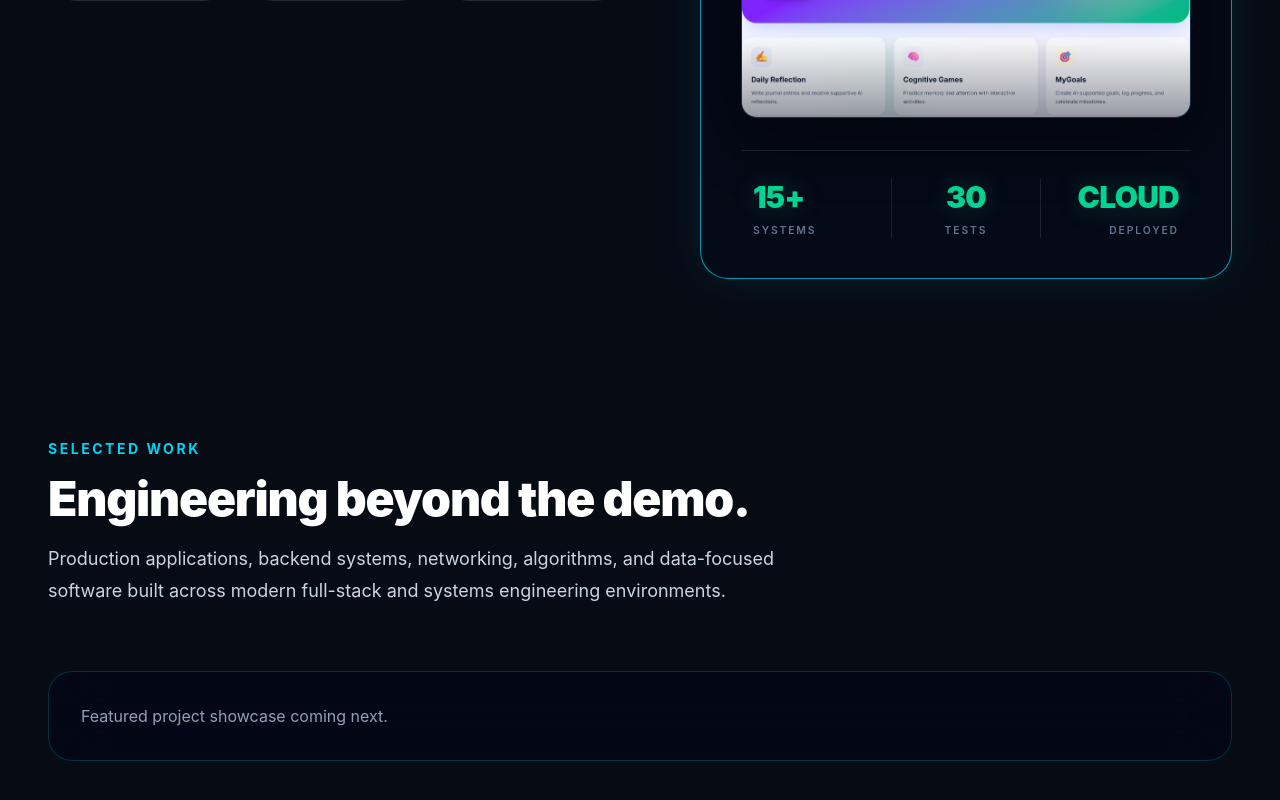
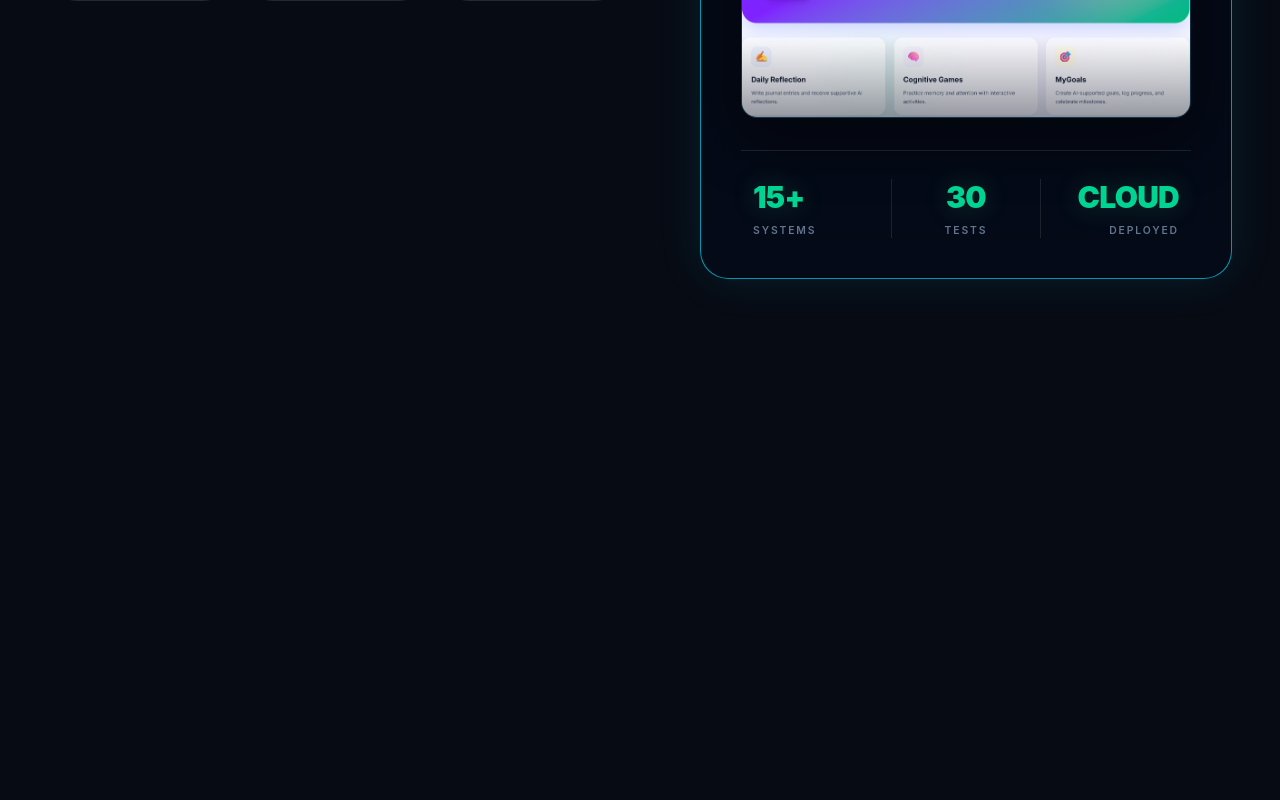
Before and after one commit to dmm-dev228/DeMarquisMcMillan-dev, a React (Vite) app: page / in a window 1280 px wide. Shown: the part 850-1650 px from the top of the page. After the commit the page ends 1193 px from the top, so only its background shows below. Built offline with nearby package versions, Linux system fonts and the light colour scheme.

Commit message:
refactor(home): remove redundant featured work section

```diff
--- a/src/components/home/FeaturedWork.jsx
+++ /dev/null
@@ -1,42 +0,0 @@
-function FeaturedWork() {
-    return (
-        <section
-            id="projects"
-            aria-labelledby="featured-work-heading"
-            className="relative px-6 py-24 sm:px-8 lg:px-12"
-        >
-            <div className="mx-auto w-full max-w-7xl">
-                {/* Section intro */}
-                <div className="max-w-3xl">
-                    <p className="text-sm font-bold uppercase tracking-[0.18em] text-cyan-400">
-                        Selected Work
-                    </p>
-
-                    <h2
-                        id="featured-work-heading"
-                        className="mt-4 text-4xl font-black tracking-tight text-white sm:text-5xl"
-                    >
-                        Engineering beyond the demo.
-                    </h2>
-
-                    <p className="mt-5 text-lg leading-8 text-slate-300">
-                        Production applications, backend systems, networking,
-                        algorithms, and data-focused software built across
-                        modern full-stack and systems engineering environments.
-                    </p>
-                </div>
-
-                {/* Projects will be added here next */}
-                <div className="mt-16">
-                    <div className="rounded-3xl border border-cyan-400/20 bg-slate-950/60 p-8 backdrop-blur-xl">
-                        <p className="text-slate-400">
-                            Featured project showcase coming next.
-                        </p>
-                    </div>
-                </div>
-            </div>
-        </section>
-    );
-}
-
-export default FeaturedWork;
--- a/src/pages/Home.jsx
+++ b/src/pages/Home.jsx
@@ -1,5 +1,4 @@
 import Hero from "../components/home/Hero";
-import FeaturedWork from "../components/home/FeaturedWork";
 
 /*
  * ============================================================================
@@ -8,8 +7,8 @@ import FeaturedWork from "../components/home/FeaturedWork";
  *
  * Landing page for the portfolio.
  *
- * This page introduces DeMarquis McMillan and guides recruiters through
- * featured engineering projects, technical experience, and contact information.
+ * This page introduces DeMarquis McMillan and directs visitors toward
+ * projects, experience, and contact information.
  * ============================================================================
  */
 
@@ -17,7 +16,6 @@ function Home() {
     return (
         <main id="home">
             <Hero />
-            <FeaturedWork />
         </main>
     );
 }
```
